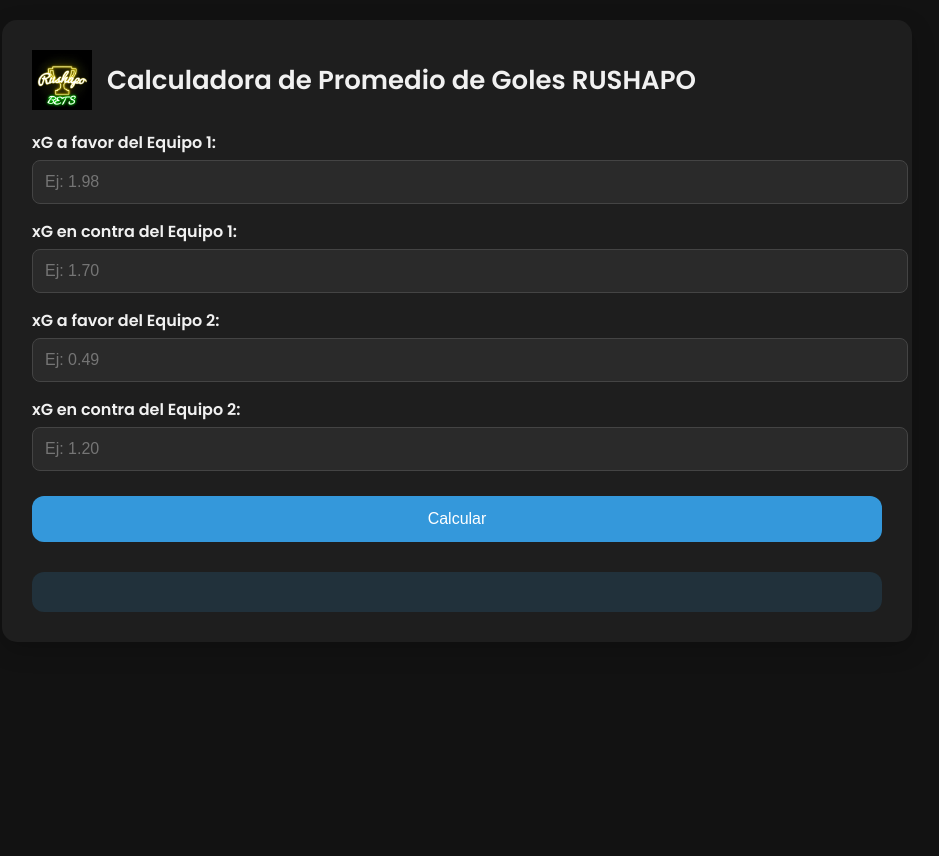
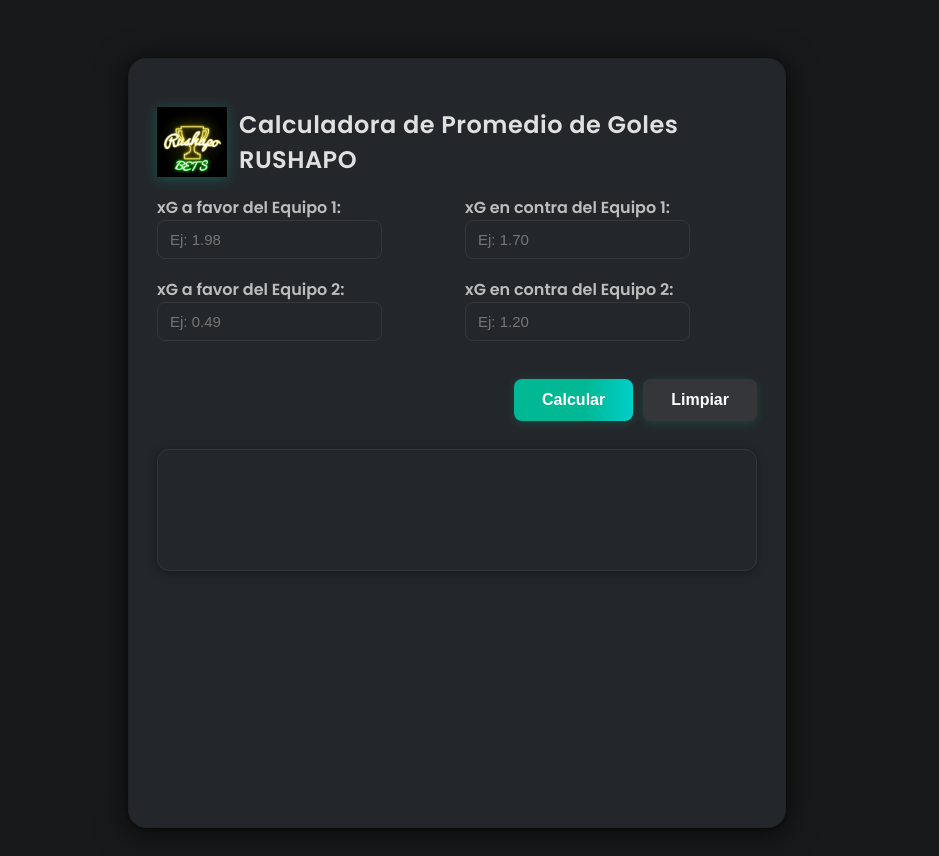
Before and after one commit to ImTheMagik/rushaprobgoles, a plain HTML site: page index.html in a window 1280 px wide. Shown: the whole page, without its empty margins (183-1122 px from the left). Before the commit the page ends 800 px from the top, so only its background shows below. Drawn offline with Linux system fonts and the light colour scheme.

Commit message:
Update index.html

```diff
--- a/index.html
+++ b/index.html
@@ -1,199 +1,259 @@
 <!DOCTYPE html>
 <html lang="es">
 <head>
-  <meta charset="UTF-8">
-  <title>Calculadora de Promedio de Goles Rushapo </title>
+  <meta charset="UTF-8" />
+  <meta name="viewport" content="width=device-width, initial-scale=1.0" />
+  <title>Calculadora de Promedio de Goles RUSHAPO</title>
   <link href="https://fonts.googleapis.com/css2?family=Poppins:wght@400;600&display=swap" rel="stylesheet">
   <style>
-    :root {
-      --bg-dark: #121212;
-      --text-dark: #f1f1f1;
-      --box-dark: #1e1e1e;
-      --primary: #3498db;
-      --primary-dark: #2980b9;
+    body {
+      background-color: #18191a;
+      color: #f0f0f0;
+      font-family: 'Poppins', sans-serif;
+      display: flex;
+      justify-content: center;
+      padding: 20px;
+      min-height: 100vh;
     }
-
-    body {
-      font-family: 'Poppins', sans-serif;
-      background-color: var(--bg-dark);
-      color: var(--text-dark);
-      margin: 0;
-      padding: 20px;
+    .container {
+      max-width: 600px;
+      background: #23272b;
+      padding: 32px 28px 28px 28px;
+      border-radius: 18px;
+      box-shadow: 0 4px 32px 0 #000a, 0 1.5px 4px 0 #0006;
+      margin-top: 30px;
+      border: 1.5px solid #222326;
+      animation: fadeIn 0.7s;
     }
-
-    .container {
-      max-width: 850px;
-      margin: auto;
-      background-color: var(--box-dark);
-      padding: 30px;
-      border-radius: 15px;
-      box-shadow: 0 8px 25px rgba(0,0,0,0.2);
+    @keyframes fadeIn {
+      from { opacity: 0; transform: translateY(30px); }
+      to { opacity: 1; transform: translateY(0); }
     }
-
-    .header {
+    h1 {
+      font-size: 24px;
       display: flex;
       align-items: center;
-      margin-bottom: 20px;
+      gap: 12px;
+      margin-bottom: 18px;
+      color: #e0e0e0;
+      letter-spacing: 0.5px;
     }
-
-    .header img {
-      width: 60px;
-      margin-right: 15px;
+    label {
+      margin-bottom: 6px;
+      font-weight: 600;
+      color: #bdbdbd;
     }
-
-    h2 {
-      font-size: 26px;
-      margin: 0;
+    input {
+      padding: 10px 12px;
+      border: 1.5px solid #35363a;
+      border-radius: 8px;
+      background-color: #23272b;
+      color: #fff;
+      margin-bottom: 18px;
+      font-size: 15px;
+      transition: border 0.2s;
     }
-
-    label {
-      margin-top: 15px;
+    input:focus {
+      outline: none;
+      border: 1.5px solid #00b894;
+      background-color: #23272b;
+    }
+    button {
+      padding: 12px 28px;
+      background: linear-gradient(90deg, #00b894 60%, #00cec9 100%);
+      border: none;
+      border-radius: 8px;
+      color: white;
       font-weight: 600;
-      display: block;
+      font-size: 16px;
+      cursor: pointer;
+      margin-top: 10px;
+      box-shadow: 0 2px 8px #00b89433;
+      transition: background 0.2s, transform 0.1s;
     }
-
-    input {
+    button:hover {
+      background: linear-gradient(90deg, #00cec9 60%, #00b894 100%);
+      transform: translateY(-2px) scale(1.03);
+    }
+    .result {
+      margin-top: 28px;
+      background-color: #23272b;
+      padding: 20px 18px;
+      border-radius: 12px;
+      border: 1.5px solid #35363a;
+      box-shadow: 0 2px 12px #0005;
+      font-size: 15.5px;
+      color: #e0e0e0;
+      min-height: 80px;
+      animation: fadeIn 0.7s;
+    }
+    .result-table {
       width: 100%;
-      padding: 12px;
-      margin-top: 5px;
-      border-radius: 8px;
-      border: 1px solid #444;
-      font-size: 16px;
-      background-color: #2a2a2a;
-      color: white;
+      border-collapse: collapse;
+      margin: 12px 0 18px 0;
+      background: #23272b;
     }
-
-    button.calculate {
-      background-color: var(--primary);
-      color: white;
-      border: none;
-      padding: 14px;
-      font-size: 16px;
-      border-radius: 12px;
-      margin-top: 25px;
-      cursor: pointer;
-      width: 100%;
-      transition: background-color 0.3s ease;
+    .result-table th, .result-table td {
+      border: 1px solid #35363a;
+      padding: 7px 10px;
+      text-align: center;
+      color: #e0e0e0;
     }
-
-    button.calculate:hover {
-      background-color: var(--primary-dark);
+    .result-table th {
+      background: #18191a;
+      color: #00b894;
+      font-weight: 600;
     }
-
-    .result {
-      margin-top: 30px;
-      background-color: rgba(52, 152, 219, 0.15);
-      padding: 20px;
-      border-radius: 12px;
-      font-size: 15px;
-      white-space: pre-wrap;
+    .result-table tr:nth-child(even) {
+      background: #23272b;
     }
-
-    @media (max-width: 600px) {
-      h2 {
-        font-size: 22px;
-      }
-      .header img {
-        width: 45px;
-      }
+    .result-table tr:nth-child(odd) {
+      background: #23272b;
+    }
+    img.logo {
+      height: 70px;
+      filter: drop-shadow(0 2px 6px #00b89455);
     }
   </style>
 </head>
 <body>
+  <div class="container">
+    <h1><img src="logo.png" alt="Logo" class="logo"> Calculadora de Promedio de Goles RUSHAPO</h1>
 
-  <div class="container">
-    <div class="header">
-      <img src="logo.png" alt="Logo">
-      <h2>Calculadora de Promedio de Goles RUSHAPO</h2>
-    </div>
+    <form id="formulario" onsubmit="event.preventDefault(); calcularTodo();">
+      <div style="display: flex; gap: 16px; flex-wrap: wrap;">
+        <div style="flex: 1 1 220px; min-width: 180px;">
+          <label for="xgf1">xG a favor del Equipo 1:</label>
+          <input type="number" id="xgf1" step="0.01" placeholder="Ej: 1.98">
+        </div>
+        <div style="flex: 1 1 220px; min-width: 180px;">
+          <label for="xga1">xG en contra del Equipo 1:</label>
+          <input type="number" id="xga1" step="0.01" placeholder="Ej: 1.70">
+        </div>
+      </div>
+      <div style="display: flex; gap: 16px; flex-wrap: wrap;">
+        <div style="flex: 1 1 220px; min-width: 180px;">
+          <label for="xgf2">xG a favor del Equipo 2:</label>
+          <input type="number" id="xgf2" step="0.01" placeholder="Ej: 0.49">
+        </div>
+        <div style="flex: 1 1 220px; min-width: 180px;">
+          <label for="xga2">xG en contra del Equipo 2:</label>
+          <input type="number" id="xga2" step="0.01" placeholder="Ej: 1.20">
+        </div>
+      </div>
 
-    <label>xG a favor del Equipo 1:</label>
-    <input type="number" id="xgf1" step="0.01" placeholder="Ej: 1.98">
+      <div style="display: flex; justify-content: flex-end; gap: 10px; margin-top: 10px;">
+        <button type="submit">Calcular</button>
+        <button type="button" onclick="limpiarFormulario()" style="background: #35363a; color: #fff;">Limpiar</button>
+      </div>
+    </form>
+    <div class="result" id="resultado"></div>
+    <script>
+          function limpiarFormulario() {
+      document.getElementById('xgf1').value = '';
+      document.getElementById('xga1').value = '';
+      document.getElementById('xgf2').value = '';
+      document.getElementById('xga2').value = '';
+      document.getElementById('resultado').innerHTML = '';
+    }
+    </script>
 
-    <label>xG en contra del Equipo 1:</label>
-    <input type="number" id="xga1" step="0.01" placeholder="Ej: 1.70">
-
-    <label>xG a favor del Equipo 2:</label>
-    <input type="number" id="xgf2" step="0.01" placeholder="Ej: 0.49">
-
-    <label>xG en contra del Equipo 2:</label>
-    <input type="number" id="xga2" step="0.01" placeholder="Ej: 1.20">
-
-
-    <button class="calculate" onclick="calcularTodo()">Calcular</button>
-
-    <div id="resultados" class="result"></div>
   </div>
 
   <script>
     function factorial(n) {
-      if (n === 0 || n === 1) return 1;
-      let res = 1;
-      for (let i = 2; i <= n; i++) res *= i;
-      return res;
+      return n === 0 ? 1 : n * factorial(n - 1);
     }
 
     function poisson(k, lambda) {
-      return (Math.pow(Math.E, -lambda) * Math.pow(lambda, k)) / factorial(k);
+      return (Math.exp(-lambda) * Math.pow(lambda, k)) / factorial(k);
+    }
+
+    function calcularProbabilidades(lambda, maxGoles) {
+      let probs = [];
+      let total = 0;
+      for (let k = 0; k < maxGoles; k++) {
+        let p = poisson(k, lambda);
+        probs.push(p);
+        total += p;
+      }
+      probs.push(1 - total); // P(5+ goles o más)
+      return probs;
+    }
+
+    function calcularOverUnderLines(probArray) {
+      let results = [];
+      for (let line = 0.5; line <= 4.5; line += 1.0) {
+        let cutoff = Math.floor(line);
+        let underProb = 0;
+        for (let i = 0; i <= cutoff; i++) {
+          underProb += probArray[i] || 0;
+        }
+        let overProb = 1 - underProb;
+        results.push(`Más de ${line} goles: ${(overProb * 100).toFixed(2)}%`);
+        results.push(`Menos de ${line} goles: ${(underProb * 100).toFixed(2)}%`);
+      }
+      return results;
     }
 
     function calcularTodo() {
-      const xgf1 = parseFloat(document.getElementById('xgf1').value);
-      const xga1 = parseFloat(document.getElementById('xga1').value);
-      const xgf2 = parseFloat(document.getElementById('xgf2').value);
-      const xga2 = parseFloat(document.getElementById('xga2').value);
-
-      if ([xgf1, xga1, xgf2, xga2].some(isNaN)) {
-        document.getElementById('resultados').innerHTML = "<p style='color:red;'>Completa todos los campos con valores válidos.</p>";
-        return;
-      }
+      const maxGoles = 8;
+      const xgf1 = parseFloat(document.getElementById("xgf1").value);
+      const xga1 = parseFloat(document.getElementById("xga1").value);
+      const xgf2 = parseFloat(document.getElementById("xgf2").value);
+      const xga2 = parseFloat(document.getElementById("xga2").value);
 
       const lambda1 = (xgf1 + xga2) / 2;
       const lambda2 = (xgf2 + xga1) / 2;
-      const maxGoles = 8;
 
-      let probs1 = [], probs2 = [];
+      const p1 = calcularProbabilidades(lambda1, maxGoles);
+      const p2 = calcularProbabilidades(lambda2, maxGoles);
 
-      for (let k = 0; k < maxGoles; k++) {
-        probs1[k] = poisson(k, lambda1);
-        probs2[k] = poisson(k, lambda2);
+      let r = `<div style='margin-bottom:10px;'>`;
+      r += `🔹 λ Equipo 1 = (${xgf1} + ${xga2}) / 2 = <b>${lambda1.toFixed(2)}</b><br>`;
+      r += `🔹 λ Equipo 2 = (${xgf2} + ${xga1}) / 2 = <b>${lambda2.toFixed(2)}</b><br><br>`;
+      r += `🔹 <b>Probabilidades de goles del Equipo 1</b> (xG = ${lambda1.toFixed(2)}):<br>`;
+      for (let i = 0; i < maxGoles - 1; i++) r += `P(${i} goles) ≈ <b>${(p1[i] * 100).toFixed(2)}%</b><br>`;
+      r += `P(${maxGoles - 1}+ goles) ≈ <b>${(p1[maxGoles - 1] * 100).toFixed(2)}%</b><br><br>`;
+      r += `🔹 <b>Probabilidades de goles del Equipo 2</b> (xG = ${lambda2.toFixed(2)}):<br>`;
+      for (let i = 0; i < maxGoles - 1; i++) r += `P(${i} goles) ≈ <b>${(p2[i] * 100).toFixed(2)}%</b><br>`;
+      r += `P(${maxGoles - 1}+ goles) ≈ <b>${(p2[maxGoles - 1] * 100).toFixed(2)}%</b><br><br>`;
+      r += `🔹 <b>Línea de goles esperados (Equipo 1):</b><br>` + generarTablaOverUnder(p1) + `<br>`;
+      r += `🔹 <b>Línea de goles esperados (Equipo 2):</b><br>` + generarTablaOverUnder(p2) + `<br>`;
+      r += `</div>`;
+    // Genera una tabla HTML para mostrar over/under de forma más visual
+    function generarTablaOverUnder(probArray) {
+      let rows = '';
+      for (let line = 0.5; line <= 4.5; line += 1.0) {
+        let cutoff = Math.floor(line);
+        let underProb = 0;
+        for (let i = 0; i <= cutoff; i++) {
+          underProb += probArray[i] || 0;
+        }
+        let overProb = 1 - underProb;
+        rows += `<tr><td>Más de ${line}</td><td>${(overProb * 100).toFixed(2)}%</td></tr>`;
+        rows += `<tr><td>Menos de ${line}</td><td>${(underProb * 100).toFixed(2)}%</td></tr>`;
       }
-      probs1[maxGoles] = 1 - probs1.slice(0, maxGoles).reduce((a, b) => a + b, 0);
-      probs2[maxGoles] = 1 - probs2.slice(0, maxGoles).reduce((a, b) => a + b, 0);
+      return `<table class='result-table'><thead><tr><th>Línea</th><th>Probabilidad</th></tr></thead><tbody>${rows}</tbody></table>`;
+    }
 
-      let res = '';
-      res += `🔹 λ Equipo 1 = (${xgf1} + ${xga2}) / 2 = ${lambda1.toFixed(2)}\n`;
-      res += `🔹 λ Equipo 2 = (${xgf2} + ${xga1}) / 2 = ${lambda2.toFixed(2)}\n\n`;
-
-      res += `🔹 Probabilidades de goles del Equipo 1:\n`;
-      for (let i = 0; i < maxGoles; i++) res += `P(${i} goles) ≈ ${(probs1[i] * 100).toFixed(1)}%\n`;
-      res += `P(${maxGoles}+ goles) ≈ ${(probs1[maxGoles] * 100).toFixed(1)}%\n\n`;
-
-      res += `🔹 Probabilidades de goles del Equipo 2:\n`;
-      for (let i = 0; i < maxGoles; i++) res += `P(${i} goles) ≈ ${(probs2[i] * 100).toFixed(1)}%\n`;
-      res += `P(${maxGoles}+ goles) ≈ ${(probs2[maxGoles] * 100).toFixed(1)}%\n\n`;
-
-      res += `🔹 Combinaciones de Resultados (0 a ${maxGoles - 1} goles):\n`;
-      let victoria1 = 0, empate = 0, victoria2 = 0;
-
+      let win1 = 0, draw = 0, win2 = 0;
       for (let g1 = 0; g1 < maxGoles; g1++) {
         for (let g2 = 0; g2 < maxGoles; g2++) {
-          const p = probs1[g1] * probs2[g2];
-          res += `Resultado ${g1} - ${g2} ≈ ${(p * 100).toFixed(2)}%\n`;
-          if (g1 > g2) victoria1 += p;
-          else if (g1 === g2) empate += p;
-          else victoria2 += p;
+          let prob = p1[g1] * p2[g2];
+          if (g1 > g2) win1 += prob;
+          else if (g1 === g2) draw += prob;
+          else win2 += prob;
         }
       }
 
-      res += `\n🔹 Probabilidades Totales (sin contar ${maxGoles}+ goles):\n`;
-      res += `Victoria Equipo 1: ${(victoria1 * 100).toFixed(2)}%\n`;
-      res += `Empate: ${(empate * 100).toFixed(2)}%\n`;
-      res += `Victoria Equipo 2: ${(victoria2 * 100).toFixed(2)}%\n`;
+      r += `<b>🔹 Probabilidades Totales:</b><br>`;
+      r += `Victoria Equipo 1: <b>${(win1 * 100).toFixed(2)}%</b><br>`;
+      r += `Empate: <b>${(draw * 100).toFixed(2)}%</b><br>`;
+      r += `Victoria Equipo 2: <b>${(win2 * 100).toFixed(2)}%</b>`;
 
-      document.getElementById('resultados').innerHTML = res;
+      document.getElementById("resultado").innerHTML = r;
     }
   </script>
-
 </body>
 </html>
```
